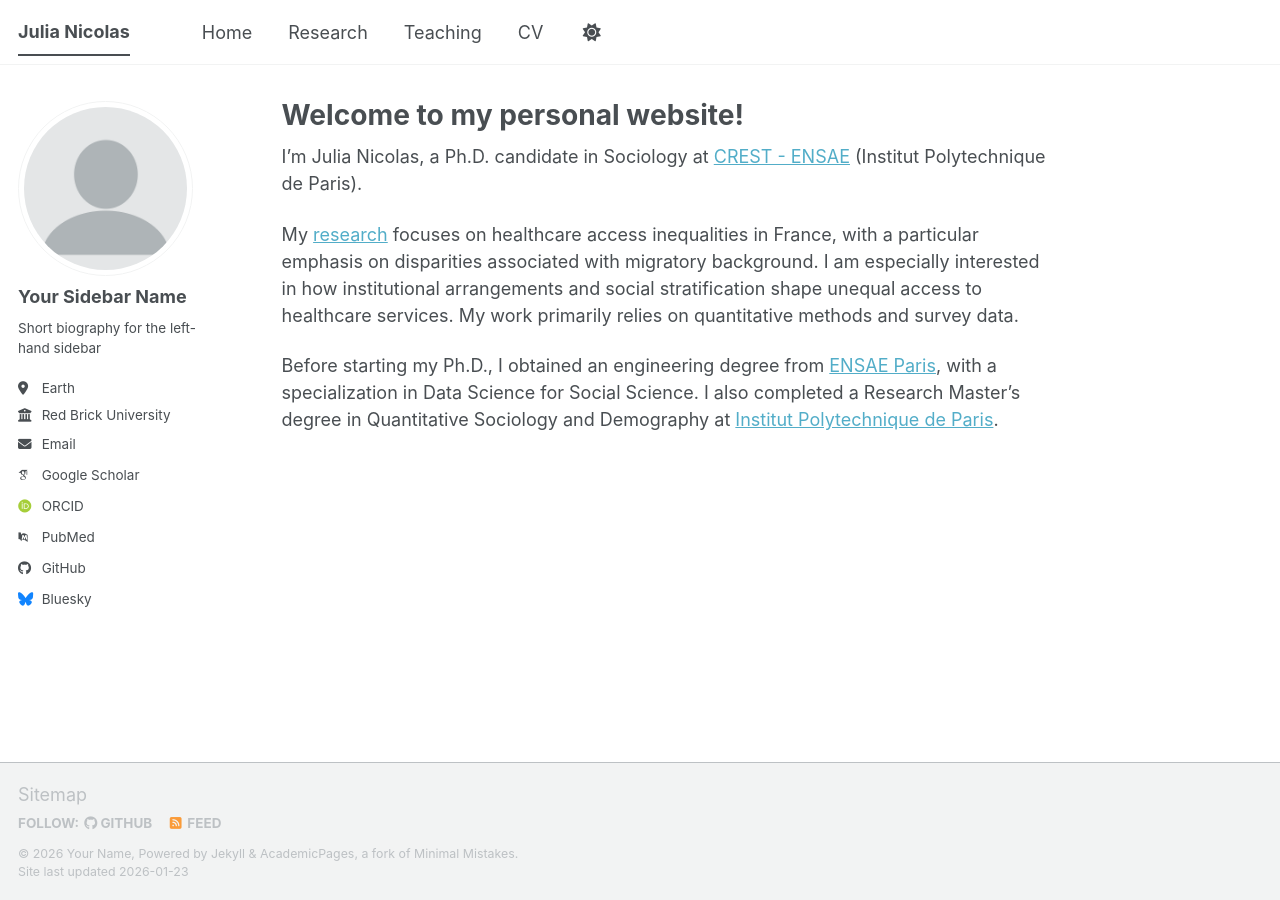
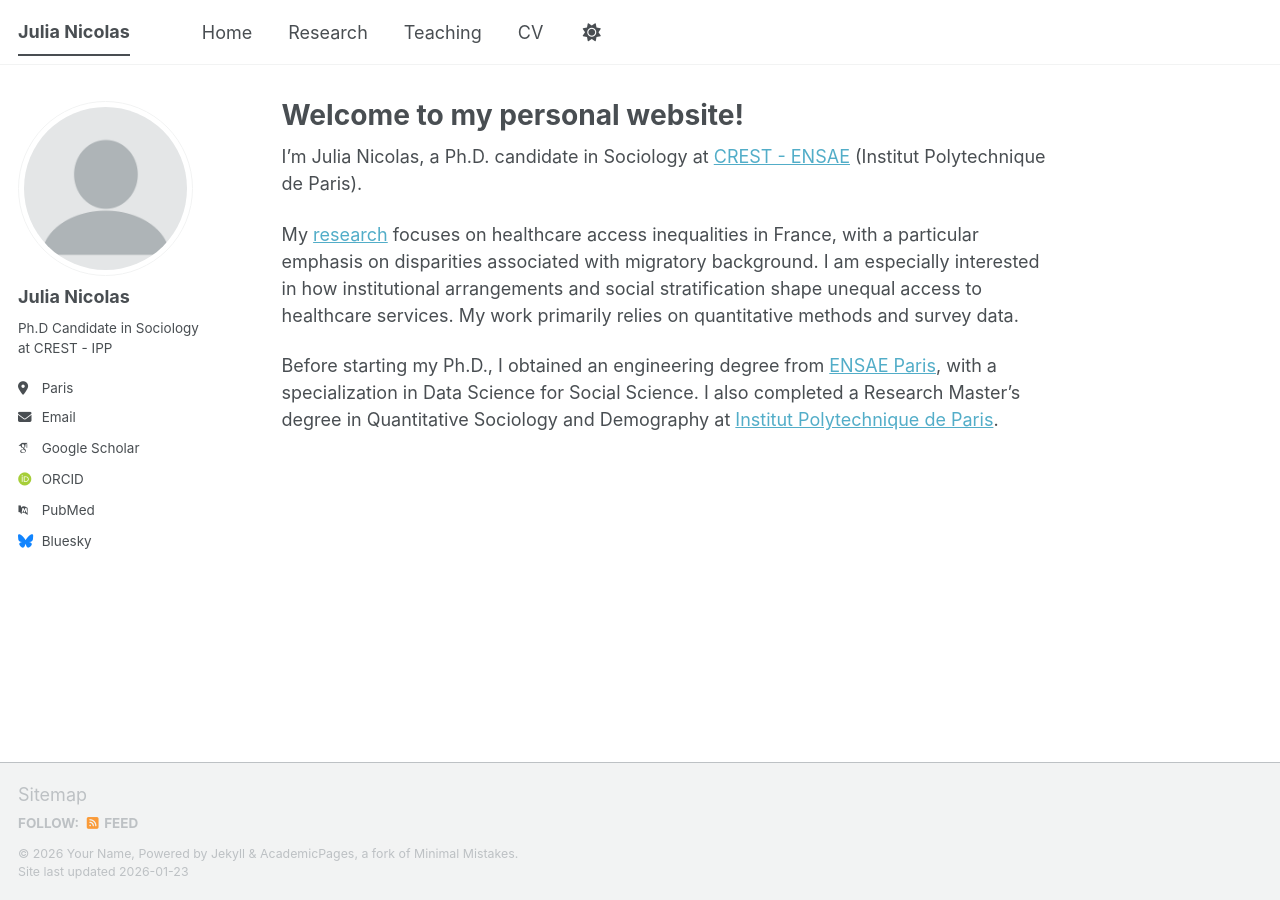
Before and after one commit to Julia-Nicolas/julia-nicolas.github.io, a Jekyll site: the page built from _pages/about.md, in a window 1280 px wide. Built offline with Jekyll 4.4.1, drawn with Linux system fonts in a browser that asks for light colours; some web fonts are replaced; a script bundle is joined from its source files by our own code; library files that are not in the unit come from our copies.

Commit message:
Update _config.yml

```diff
--- a/_config.yml
+++ b/_config.yml
@@ -24,13 +24,13 @@ repository               : "Julia-Nicolas/julia-nicolas.github.io"
 author:
   # Biographic information
   avatar           : "profile.png"
-  name             : "Your Sidebar Name"
+  name             : "Julia Nicolas"
   pronouns         : # example: "she/her"
-  bio              : "Short biography for the left-hand sidebar"
-  location         : "Earth"
-  employer         : "Red Brick University"
+  bio              : "Ph.D Candidate in Sociology at CREST - IPP"
+  location         : "Paris"
+  employer         : # CREST
   uri              : # URL
-  email            : "none@example.org"
+  email            : "julia.nicolas@ensae.fr"
 
   # Academic websites
   academia         : # URL
@@ -38,7 +38,7 @@ author:
   googlescholar    : "https://scholar.google.com/citations?user=PS_CX0AAAAAJ"
   inspire-hep      : # URL
   impactstory      : # URL
-  orcid            : "https://orcid.org/yourorcidurl"
+  orcid            : "https://orcid.org/0009-0001-9608-6421"
   semantic         : # URL
   ssrn             : # URL
   pubmed           : "https://www.ncbi.nlm.nih.gov/pubmed/?term=john+snow"
@@ -51,13 +51,13 @@ author:
   bitbucket        : # Username - Update with your username on the site
   codepen          : # Username
   dribbble         : # Username
-  github           : "academicpages"
+  github           : #academicpages
   kaggle           : # Username
   stackoverflow    : # User number or user number and name (i.e., use "1" or "1/jeff-atwood")
 
   # Social media
   artstation       : # Username
-  bluesky          : "bsky.app" # Replace this with you Bluesky username
+  bluesky          : "@julianicolas.bsky.social" # Replace this with you Bluesky username
   facebook         : # Username
   flickr           : # Username
   foursquare       : # Username
```
